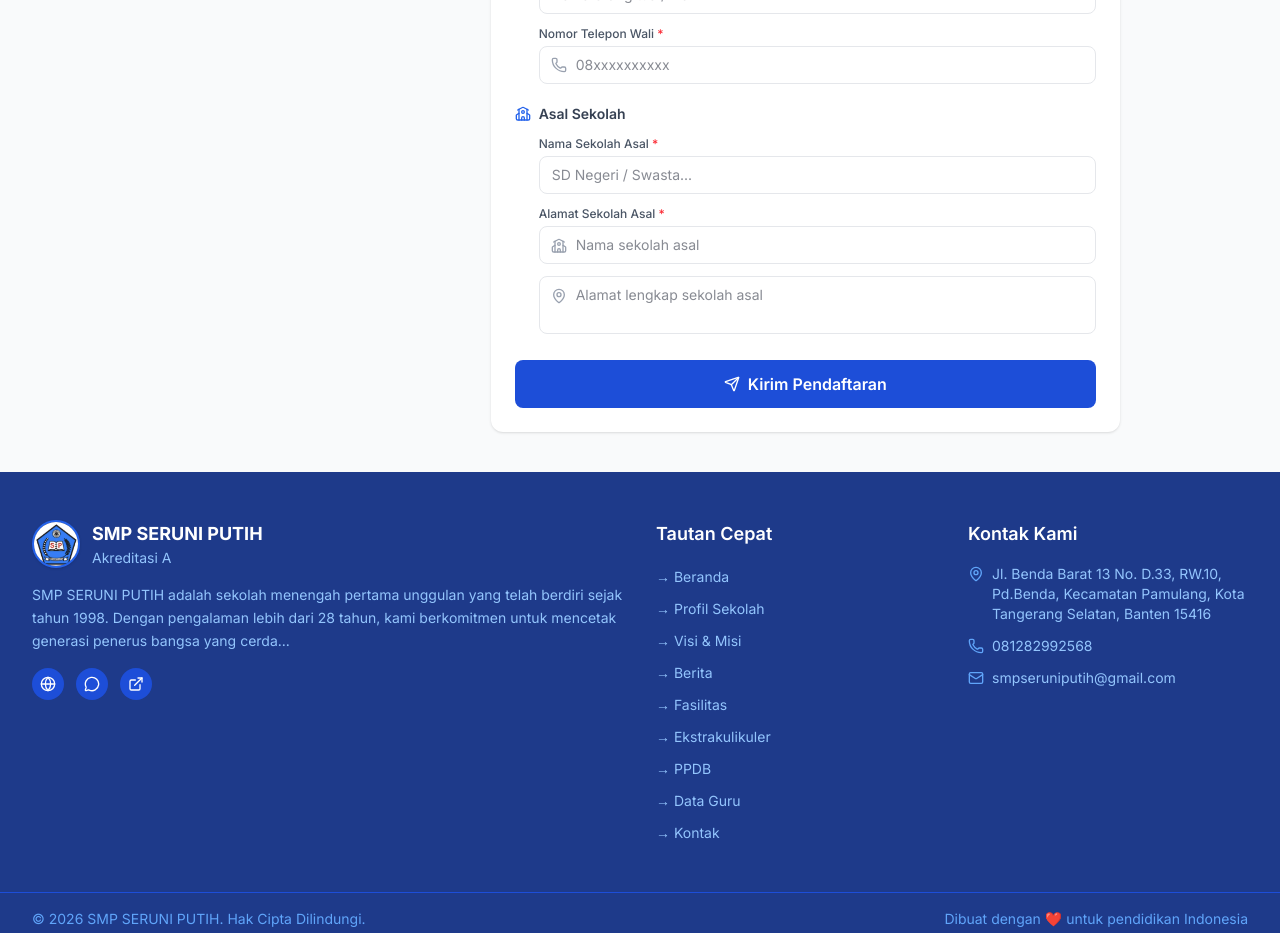
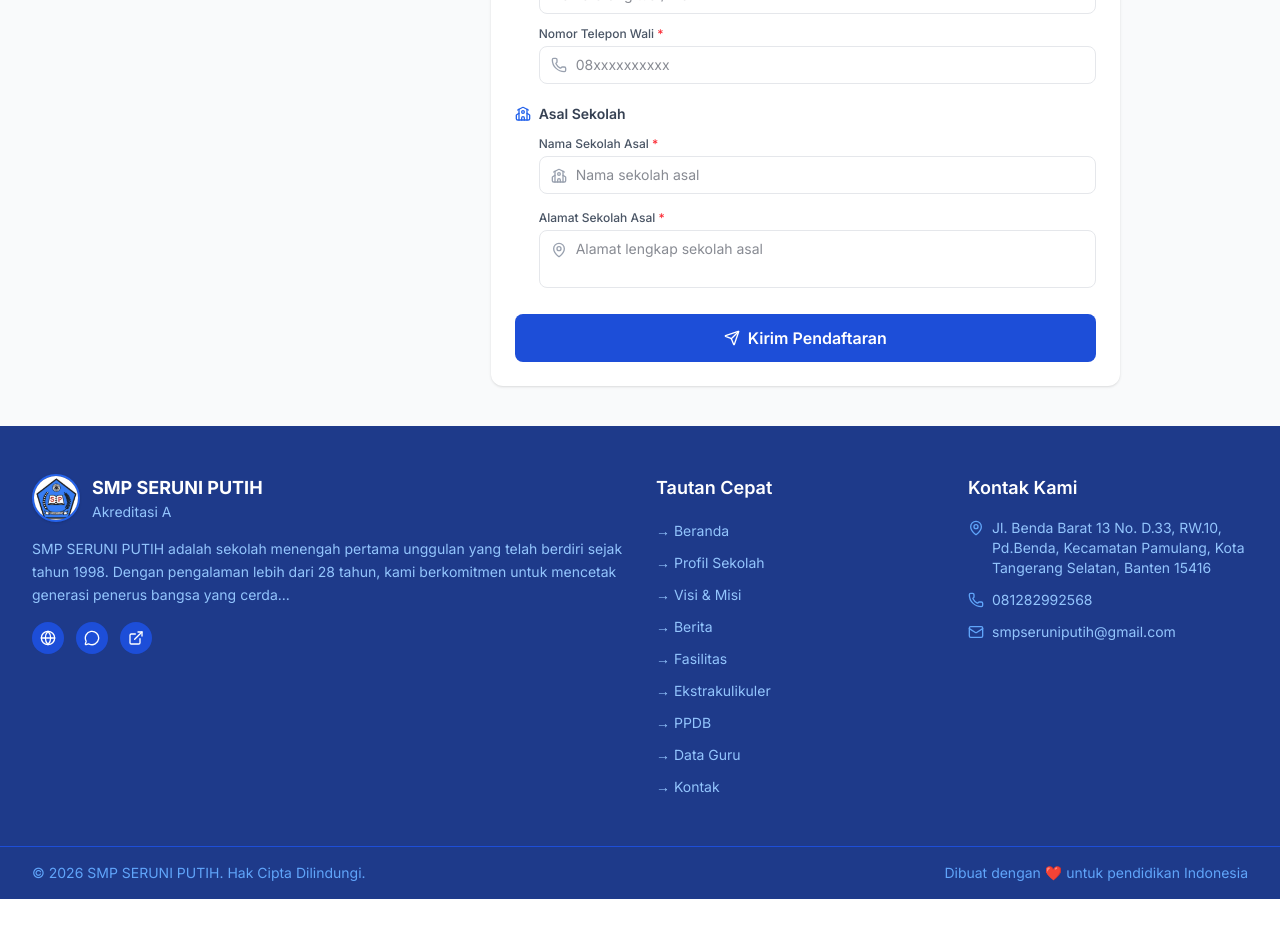
Before and after one commit to yohanes799/ProjectKP, a React (Vite) app: page /ppdb in a window 1280 px wide. Shown: the part 1160-2093 px from the top of the page. After the commit the page ends 2059 px from the top, so only its background shows below. Built offline with nearby package versions, Linux system fonts and the light colour scheme; no server answers; the database is empty.

Commit message:
update ppdb dikit

```diff
--- a/src/pages/public/PPDBPage.tsx
+++ b/src/pages/public/PPDBPage.tsx
@@ -325,26 +325,14 @@ onChange={(e) => setForm({ ...form, alamat_lengkap: e.target.value })}
     <School className="h-4 w-4 text-primary-600" />
     <h3 className="font-semibold text-gray-700 text-sm">Asal Sekolah</h3>
   </div>
-                  <div className="space-y-3 pl-6">
+
+  <div className="space-y-4 pl-6">
+    {/* 1. Nama Sekolah Asal */}
     <div>
       <label className="block text-xs font-medium text-gray-600 mb-1">
         Nama Sekolah Asal <span className="text-red-500">*</span>
       </label>
-                      <input
-                        type="text"
-                        required
-                        value={form.sekolah_asal}
-                        onChange={(e) => setForm({ ...form, sekolah_asal: e.target.value })}
-                        className="w-full px-3 py-2 border border-gray-200 rounded-lg focus:outline-none focus:ring-2 focus:ring-primary-500 text-sm"
-                        placeholder="SD Negeri / Swasta..."
-                      />
-                    </div>
-                    <div>
-                      <label className="block text-xs font-medium text-gray-600 mb-1">
-                        Alamat Sekolah Asal <span className="text-red-500">*</span>
-                      </label>
-                      {/* 1. Input untuk Nama Sekolah */}
-<div className="relative mb-3">
+      <div className="relative">
         <School className="absolute left-3 top-3 h-4 w-4 text-gray-400" />
         <input
           required
@@ -355,8 +343,13 @@ onChange={(e) => setForm({ ...form, alamat_lengkap: e.target.value })}
           placeholder="Nama sekolah asal"
         />
       </div>
+    </div>
 
-{/* 2. Textarea untuk Alamat Sekolah */}
+    {/* 2. Alamat Sekolah Asal */}
+    <div>
+      <label className="block text-xs font-medium text-gray-600 mb-1">
+        Alamat Sekolah Asal <span className="text-red-500">*</span>
+      </label>
       <div className="relative">
         <MapPin className="absolute left-3 top-3 h-4 w-4 text-gray-400" />
         <textarea
```
Lines whose indentation alone changed are shown as unchanged.
